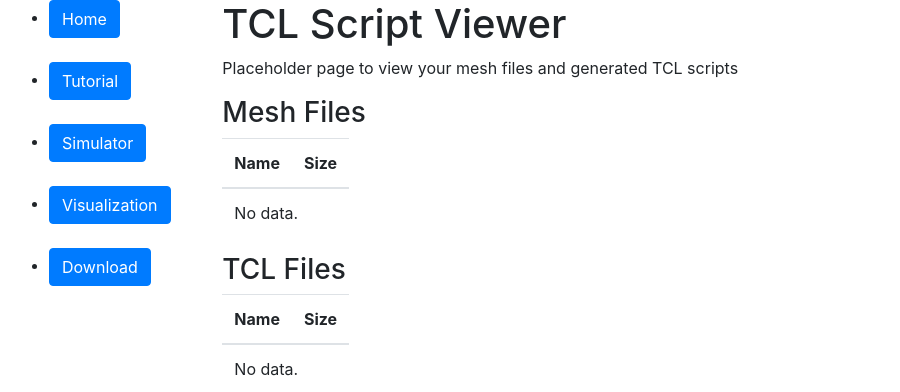
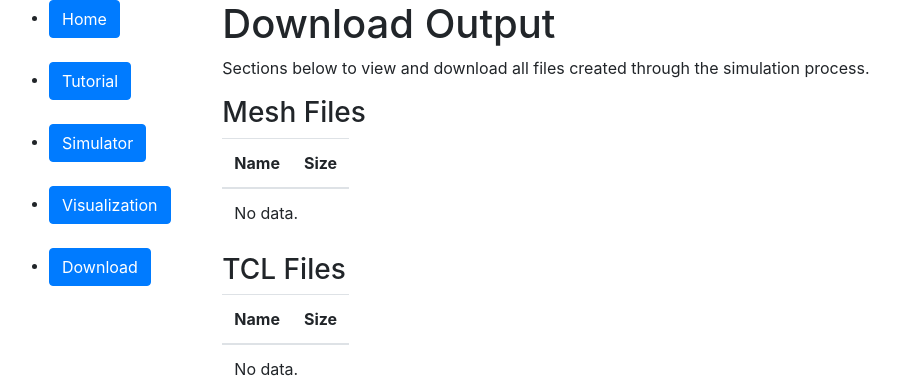
Before and after one commit to nancytaen/FullMonteWeb, a Django app: page /application/download_output in a window 1280 px wide. Shown: the part 64-456 px from the top of the page, without its empty margins (6-906 px from the left). Run offline with Django 3.2, Linux system fonts and the light colour scheme; data that the repository does not hold is empty; some libraries are stand-ins or nearby versions.

Commit message:
Changed wording on output page

```diff
--- a/application/templates/download_output.html
+++ b/application/templates/download_output.html
@@ -1,8 +1,8 @@
 {% extends "base_generic.html" %}
 
 {% block content %}
-<h1>TCL Script Viewer</h1>
-<p>Placeholder page to view your mesh files and generated TCL scripts</p>
+<h1>Download Output</h1>
+<p>Sections below to view and download all files created through the simulation process.</p>
 
 <h3>Mesh Files</h3>
 <div class='table'>
```
